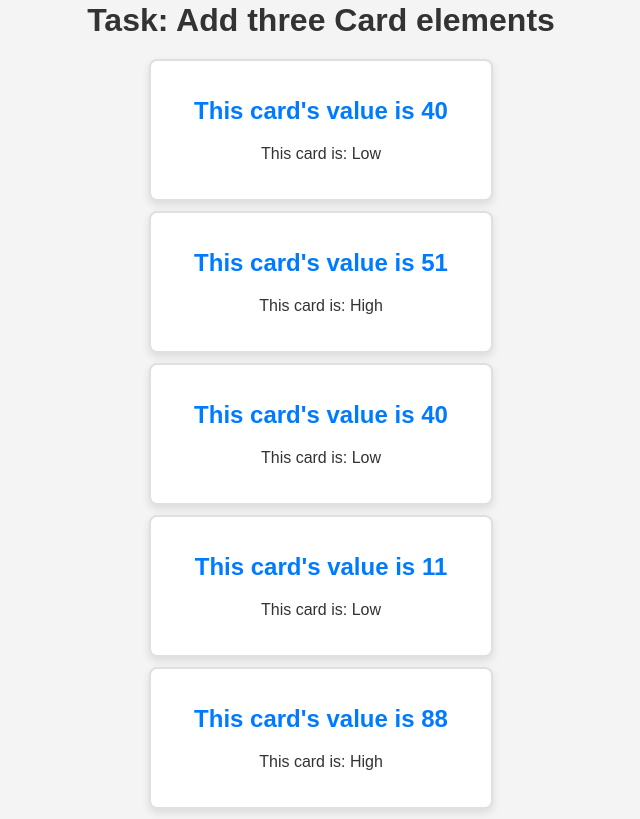
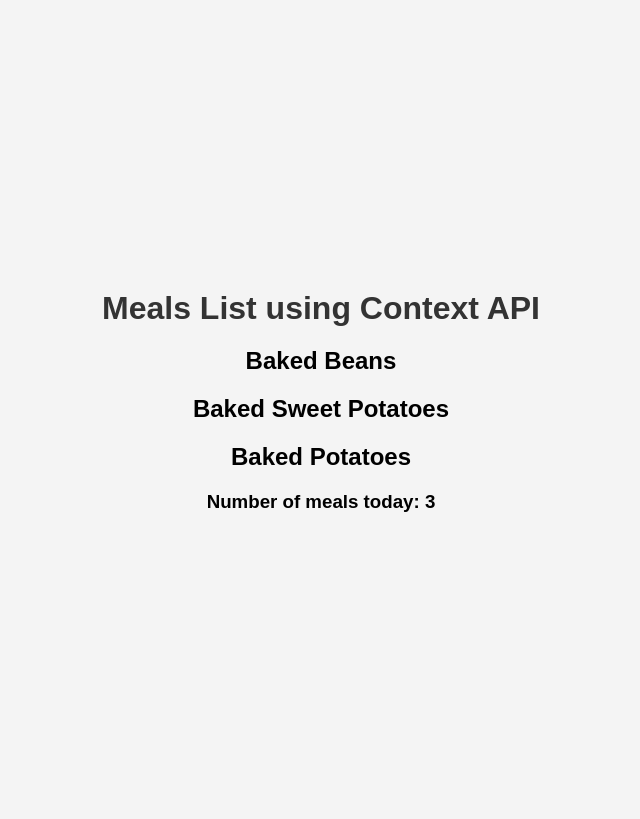
Before and after one commit to abzsd/course-3, a React (Create React App) app: page / in a window 1280 px wide. Shown: the whole page, without its empty margins (319-959 px from the left). Built offline with nearby package versions, Linux system fonts and the light colour scheme.

Commit message:
context api tutorial

```diff
--- a/package.json
+++ b/package.json
@@ -9,6 +9,7 @@
     "@testing-library/user-event": "^13.5.0",
     "react": "^19.1.1",
     "react-dom": "^19.1.1",
+    "react-router-dom": "^6.30.1",
     "react-scripts": "5.0.1",
     "web-vitals": "^2.1.4"
   },
--- a/src/App.js
+++ b/src/App.js
@@ -1,17 +1,18 @@
 import './App.css';
-import Card from './components/Card';
+// import ModeToggler from './ModeToggler';
+import MealsProvider from "./providers/MealsProvider";
+import MealsList from "./components/MealsList";
+import Counter from "./components/Counter";
 
 const randNum = () => Math.floor(Math.random() * 100) + 1;
 
 function App() {
   return (
     <div>
-      <h1>Task: Add three Card elements</h1>
-      <Card num={randNum()} />
-      <Card num={randNum()} />
-      <Card num={randNum()} />
-      <Card num={randNum()} />
-      <Card num={randNum()} />
+      <MealsProvider>
+        <MealsList />
+        <Counter />
+      </MealsProvider>
     </div>
   );
 }
--- /dev/null
+++ b/src/ModeToggler.js
@@ -0,0 +1,25 @@
+function ModeToggler() {
+    let darkModeOn = true;
+    const darkMode = <h1>Dark Mode is On</h1>
+    const lightMode = <h1>Light Mode is On</h1>
+
+    function handleClick() {
+        darkModeOn = !darkModeOn;
+        if (darkModeOn == true) {
+            console.log("Dark Mode is On")
+        } else {
+            console.log("Light Mode is On")
+        }
+    }
+
+    return (
+        <div>
+            {darkModeOn ? darkMode : lightMode}
+            <button onClick={handleClick}>
+                Click Me
+            </button>
+        </div>
+    );
+};
+
+export default ModeToggler;
--- /dev/null
+++ b/src/components/Counter.js
@@ -0,0 +1,13 @@
+import { useMealsListContext } from "../providers/MealsProvider";
+
+const Counter = () => {
+
+    const { meals } = useMealsListContext();
+    return (
+        <div>
+            <h3>Number of meals today: {meals.length}</h3>
+        </div>
+    );
+}
+
+export default Counter;
--- /dev/null
+++ b/src/components/MealsList.js
@@ -0,0 +1,17 @@
+import { useMealsListContext } from "../providers/MealsProvider";
+
+const MealsList = () => {
+
+    const { meals } = useMealsListContext();
+
+    return (
+        <div>
+            <h1>Meals List using Context API</h1>
+            {meals.map((meal, index) =>
+                <h2 key={index}>{meal}</h2>
+            )}
+        </div>
+    );
+}
+
+export default MealsList;
--- /dev/null
+++ b/src/providers/MealsProvider.js
@@ -0,0 +1,20 @@
+import React, { children } from 'react';
+
+const MealsContext = React.createContext();
+
+const todaysMeals = ["Baked Beans", "Baked Sweet Potatoes", "Baked Potatoes"];
+
+const MealsProvider = ({ children }) => {
+
+    const [meals, setMealsList] = React.useState(todaysMeals);
+
+    return (
+        <MealsContext.Provider value={{ meals }}>
+            {children}
+        </MealsContext.Provider>
+    )
+}
+
+export const useMealsListContext = () => React.useContext(MealsContext);
+
+export default MealsProvider;
```
Also changed, not shown: 1 other file (tests, documents, lock files or other folders).
